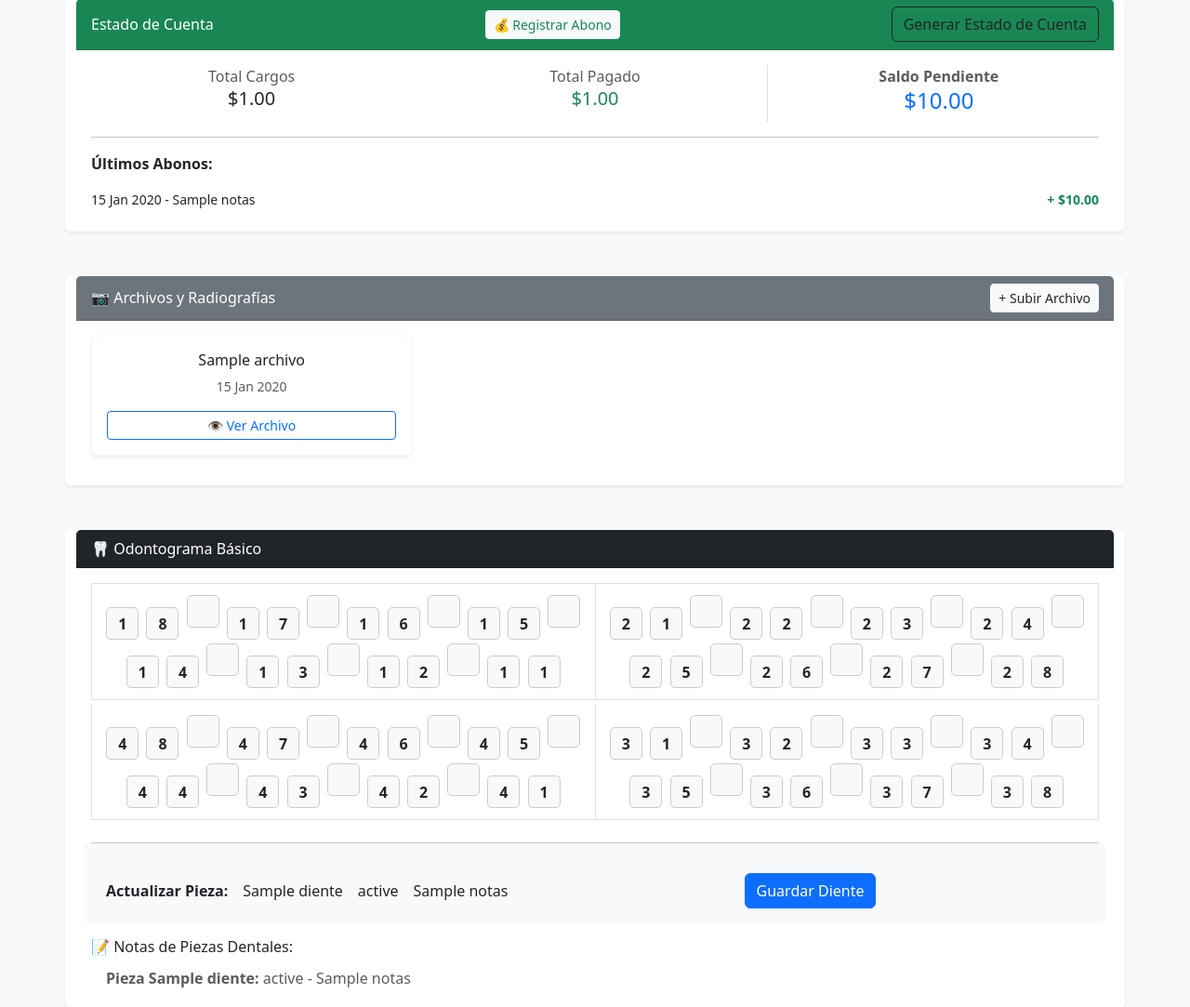
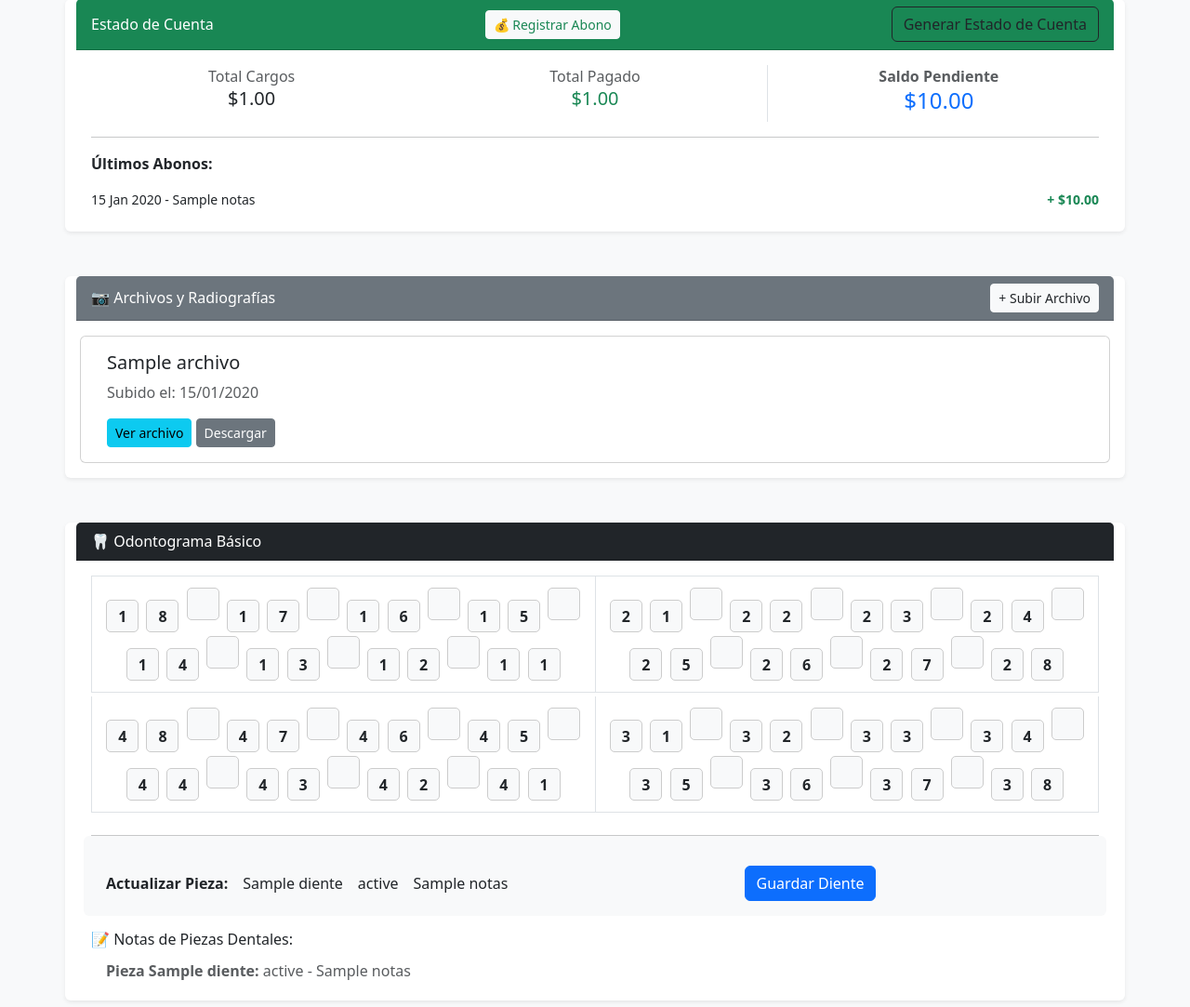
Before and after one commit to herxkull/ClinicaDental, a Django app: template gestion/templates/gestion/detalle_paciente.html in a window 1280 px wide. Shown: the part 478-1561 px from the top of the page at 93% size. Run offline with Django 5.2, Linux system fonts and the light colour scheme; the template is opened without the code that fills it: most values are stand-ins (such as "Sample title", 1, 10 or a date in 2020).

Commit message:
Modulo de archivos y fotos-correccion

```diff
--- a/config/settings.py
+++ b/config/settings.py
@@ -124,10 +124,7 @@ LOGIN_REDIRECT_URL = 'dashboard'
 # Redirigir a la pantalla de login al cerrar sesión
 LOGOUT_REDIRECT_URL = 'login'
 
-# Configuración para subir archivos e imágenes
-MEDIA_URL = '/media/'
-import os # Asegúrate de que esto esté aquí o al inicio del archivo
-MEDIA_ROOT = os.path.join(BASE_DIR, 'media')
+
 
 STATIC_ROOT = os.path.join(BASE_DIR, 'static')
 
--- a/gestion/templates/gestion/detalle_paciente.html
+++ b/gestion/templates/gestion/detalle_paciente.html
@@ -82,22 +82,25 @@
     <div class="card-body">
         <div class="row">
             {% for archivo in paciente.archivos.all %}
-            <div class="col-md-4 mb-3">
-                <div class="card h-100 border-light shadow-sm">
-                    <div class="card-body text-center">
-                        <h6 class="card-title">{{ archivo.titulo }}</h6>
-                        <p class="text-muted small">{{ archivo.fecha_subida|date:"d M Y" }}</p>
-                        <a href="{{ archivo.archivo.url }}" target="_blank" class="btn btn-outline-primary btn-sm w-100">
-                            👁️ Ver Archivo
-                        </a>
-                    </div>
-                </div>
-            </div>
-            {% empty %}
-            <div class="col-12 text-center text-muted p-3">
-                No hay radiografías ni archivos guardados para este paciente.
-            </div>
-            {% endfor %}
+    <div class="card">
+        <div class="card-body">
+            <h5>{{ archivo.titulo }}</h5>
+            <p class="text-muted">Subido el: {{ archivo.fecha_subida|date:"d/m/Y" }}</p>
+
+            <!-- EL CAMBIO CRÍTICO ESTÁ AQUÍ: -->
+            <a href="{{ archivo.imagen.url }}" target="_blank" class="btn btn-sm btn-info">
+                <i class="fas fa-eye"></i> Ver archivo
+            </a>
+
+            <!-- Opción para descargar si lo prefieres -->
+            <a href="{{ archivo.imagen.url }}" download class="btn btn-sm btn-secondary">
+                <i class="fas fa-download"></i> Descargar
+            </a>
+        </div>
+    </div>
+{% empty %}
+    <p>Este paciente aún no tiene radiografías o archivos subidos.</p>
+{% endfor %}
         </div>
     </div>
 </div>
```
